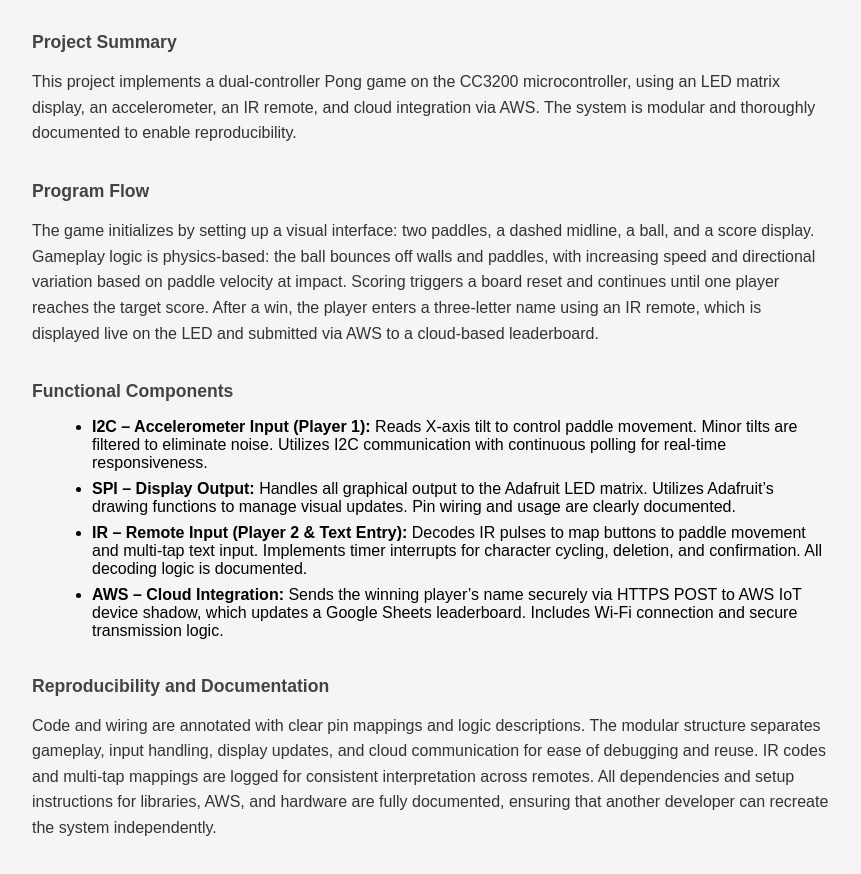
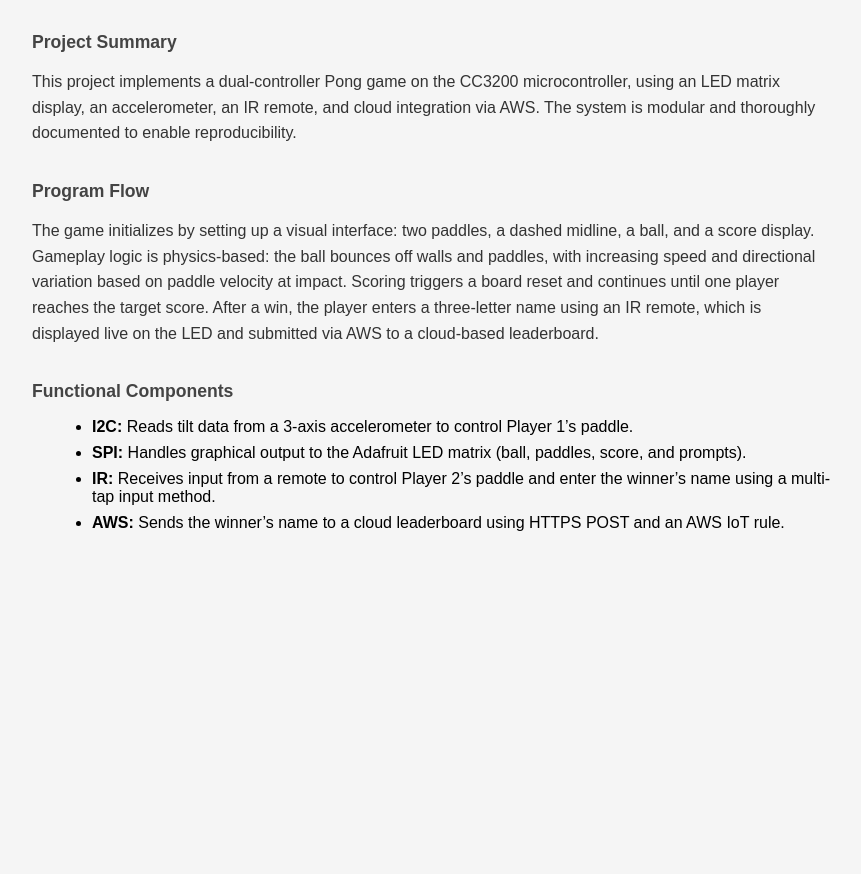
Before and after one commit to andrevojtenyi/eec172-final-project, a plain HTML site: page final_project.html in a window 1280 px wide. Shown: the part 156-1030 px from the top of the page, without its empty margins (208-1069 px from the left). After the commit the page ends 800 px from the top, so only its background shows below. Drawn offline with Linux system fonts and the light colour scheme.

Commit message:
Update final_project.html

```diff
--- a/final_project.html
+++ b/final_project.html
@@ -68,28 +68,11 @@
   </p>
 
   <h3>Functional Components</h3>
-  <ul>
-    <li>
-      <strong>I2C – Accelerometer Input (Player 1):</strong>
-      Reads X-axis tilt to control paddle movement. Minor tilts are filtered to eliminate noise. Utilizes I2C communication with continuous polling for real-time responsiveness.
-    </li>
-    <li>
-      <strong>SPI – Display Output:</strong>
-      Handles all graphical output to the Adafruit LED matrix. Utilizes Adafruit’s drawing functions to manage visual updates. Pin wiring and usage are clearly documented.
-    </li>
-    <li>
-      <strong>IR – Remote Input (Player 2 & Text Entry):</strong>
-      Decodes IR pulses to map buttons to paddle movement and multi-tap text input. Implements timer interrupts for character cycling, deletion, and confirmation. All decoding logic is documented.
-    </li>
-    <li>
-      <strong>AWS – Cloud Integration:</strong>
-      Sends the winning player’s name securely via HTTPS POST to AWS IoT device shadow, which updates a Google Sheets leaderboard. Includes Wi-Fi connection and secure transmission logic.
-    </li>
-  </ul>
-
-  <h3>Reproducibility and Documentation</h3>
-  <p>
-    Code and wiring are annotated with clear pin mappings and logic descriptions. The modular structure separates gameplay, input handling, display updates, and cloud communication for ease of debugging and reuse. IR codes and multi-tap mappings are logged for consistent interpretation across remotes. All dependencies and setup instructions for libraries, AWS, and hardware are fully documented, ensuring that another developer can recreate the system independently.
-  </p>
+<ul>
+  <li><strong>I2C:</strong> Reads tilt data from a 3-axis accelerometer to control Player 1’s paddle.</li>
+  <li><strong>SPI:</strong> Handles graphical output to the Adafruit LED matrix (ball, paddles, score, and prompts).</li>
+  <li><strong>IR:</strong> Receives input from a remote to control Player 2’s paddle and enter the winner’s name using a multi-tap input method.</li>
+  <li><strong>AWS:</strong> Sends the winner’s name to a cloud leaderboard using HTTPS POST and an AWS IoT rule.</li>
+</ul>
 </body>
 </html>
```
